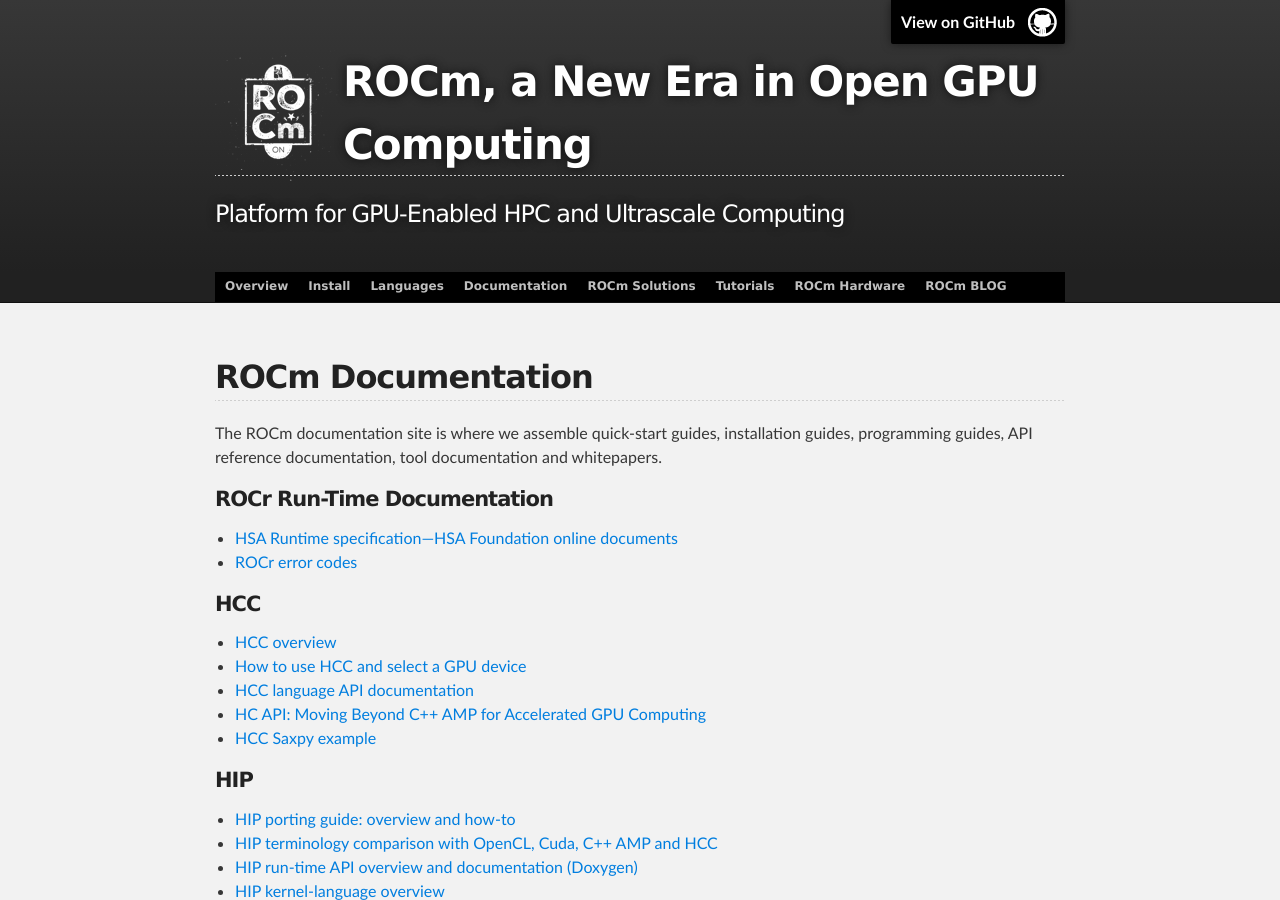
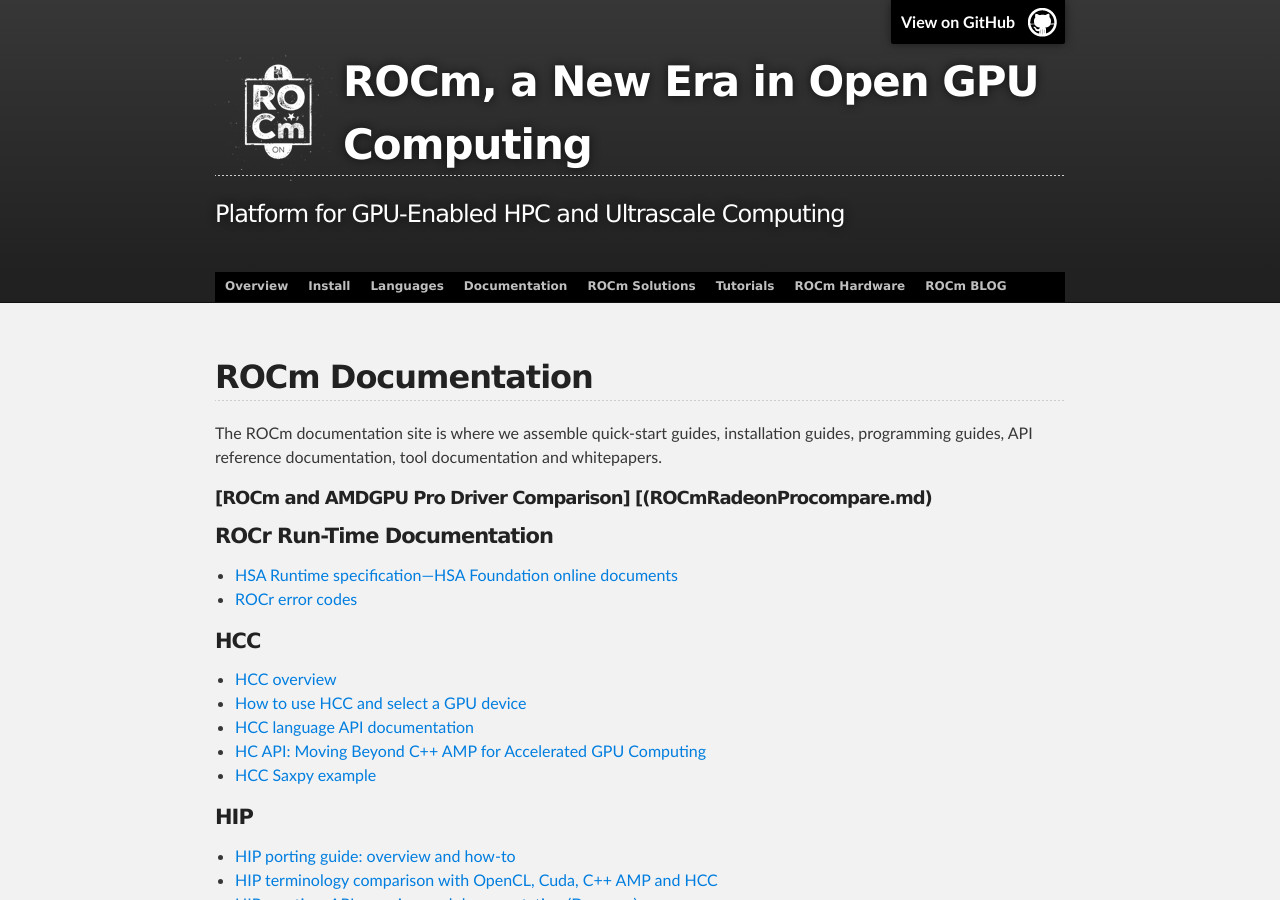
Before and after one commit to ROCm/ROCm.github.io, a Jekyll site: the page built from documentation.md, in a window 1280 px wide and 900 px high. Built offline with Jekyll 4.4.1, drawn with Linux system fonts in a browser that asks for light colours.

Commit message:
Update documentation.md

```diff
--- a/documentation.md
+++ b/documentation.md
@@ -6,6 +6,8 @@
 ## ROCm Documentation
 
 The ROCm documentation site is where we assemble quick-start guides, installation guides, programming guides, API reference documentation, tool documentation and whitepapers.
+
+##### [ROCm and AMDGPU Pro Driver Comparison] [(ROCmRadeonProcompare.md)
 
 #### ROCr Run-Time Documentation
 
```
